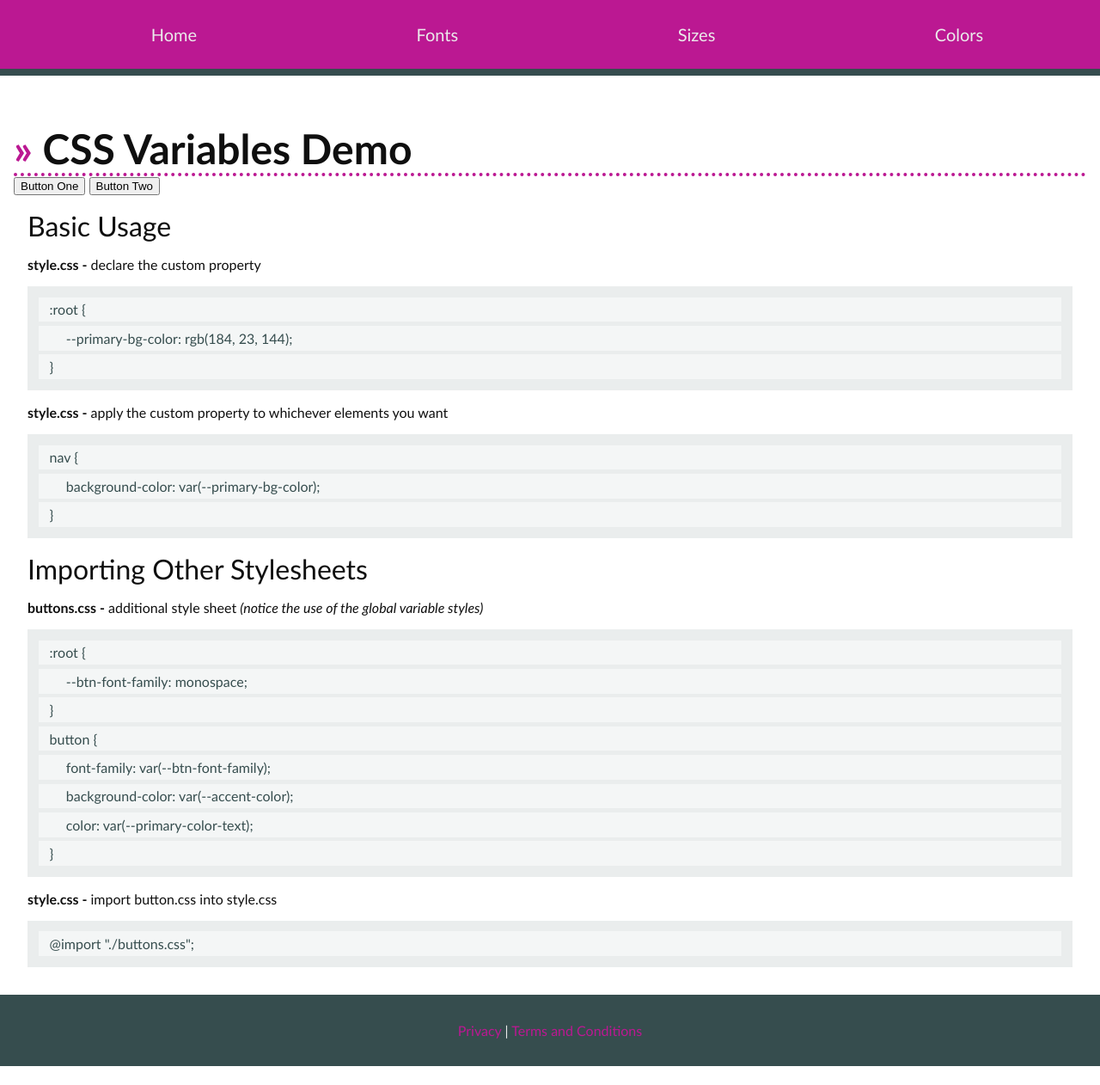
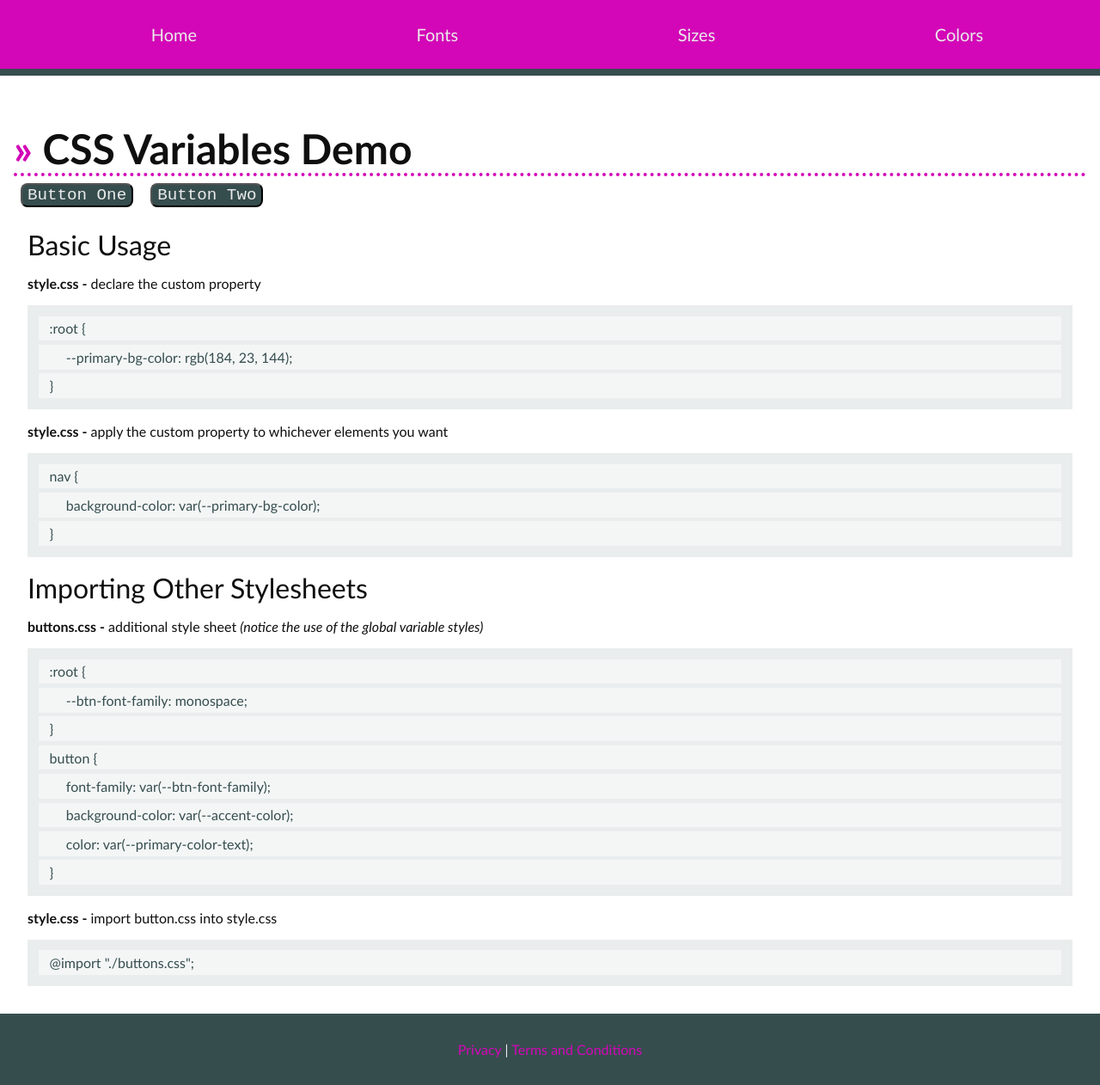
Before and after one commit to nss-day-cohort-38/CSS-Variables-Demo, a plain HTML site: page index.html in a window 1280 px wide. Shown: the whole page at 86% size. Before the commit the page ends 1240 px from the top, so only its background shows below. Drawn offline with Linux system fonts and the light colour scheme.

Commit message:
updated after demo

```diff
--- a/styles/buttons.css
+++ b/styles/buttons.css
@@ -1,6 +1,6 @@
 :root {
   --btn-font-family: monospace;
-  --btn-active: rgb(50, 177, 50)
+  --go-green: rgb(50, 177, 50)
 }
 
 button {
@@ -13,10 +13,9 @@ button {
 }
 
 button:hover {
-  background-color: rgb(187, 24, 146);
+  background-color: var(--primary);
 }
 
 button:active {
-  background-color: var(--btn-active);
-  text-shadow: 0px 0px 5px black;
+  background-color: var(--go-green);
 }
--- a/styles/style.css
+++ b/styles/style.css
@@ -1,19 +1,16 @@
-/* @import "./buttons.css"; */
+@import "./buttons.css";
 
 :root {
   /*
-  Variables in CSS should be declared within a CSS selector that defines its scope. For a global scope you can use either the :root or the body selector.
+  Variables in CSS are called CUSTOM PROPERTIES and should be declared within a CSS selector that defines its scope. For a global scope you can use either the :root or the body selector.
   The variable name must begin with two dashes (--) and is case sensitive
   */
-
-  /* --primary-color: rgb(187, 24, 146); */
-
+  --primary: rgb(211, 7, 183);
   --accent-color: rgb(54, 77, 78);
   --accent-color-transparent: rgba(54, 77, 78, .1);
   --text-light: rgb(235, 235, 235);
   --text-dark: rgb(15, 15, 15);
 }
-
 
 body {
   /* default page properties */
@@ -30,7 +27,7 @@ body {
 nav {
   margin: 0px;
   padding: .5rem;
-  background-color: rgb(187, 24, 146);
+  background-color: var(--primary);
   color: var(--text-light);
   border-bottom: 8px solid var(--accent-color);
 }
@@ -66,12 +63,12 @@ header {
 }
 
 h1 {
-  border-bottom: 4px dotted rgb(187, 24, 146);
+  border-bottom: 4px dotted var(--primary);
   margin-bottom: 0rem;
 }
 
 .icon {
-  color: rgb(187, 24, 146)
+  color: var(--primary)
 }
 
 article {
@@ -108,7 +105,7 @@ footer {
 
 footer a {
   text-decoration: none;
-  color: rgb(187, 24, 146);
+  color: var(--primary);
 }
 
 footer a:hover {
```
